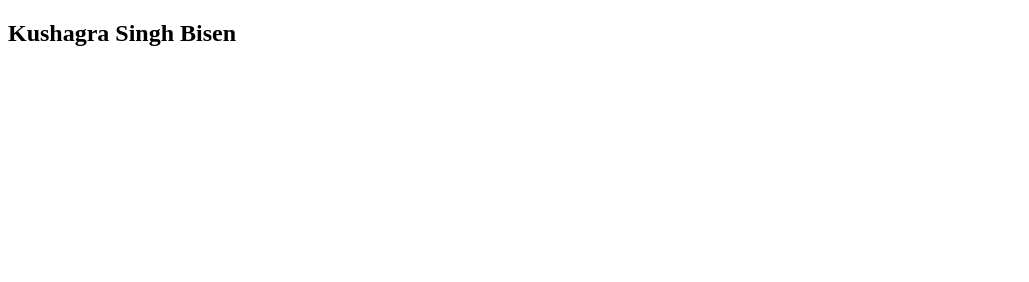
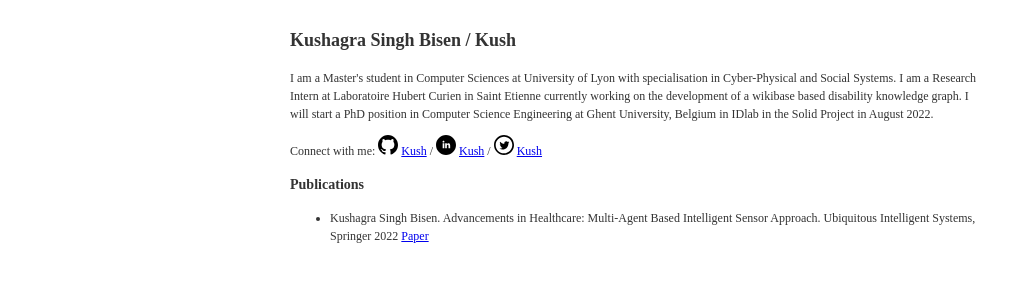
Before and after one commit to argahsuknesib/argahsuknesib.github.io, a plain HTML site: page index.html in a window 1280 px wide. Shown: the whole page, without its empty margins (0-1029 px from the left). Drawn offline with Linux system fonts and the light colour scheme.

Commit message:
first draft.

```diff
--- a/index.html
+++ b/index.html
@@ -3,9 +3,22 @@
 <head>
     <meta charset="UTF-8">
     <title>Kush</title>
-    <link rel="stylesheet" href="style.css">
 </head>
+<link rel="stylesheet" href="style.css">
 <body>
-    <h2>Kushagra Singh Bisen</h2>
+    <h2>Kushagra Singh Bisen / Kush</h2>
+    <p>I am a Master's student in Computer Sciences at University of Lyon with specialisation in Cyber-Physical and Social Systems. I am a Research Intern at Laboratoire Hubert Curien in Saint Etienne
+        currently working on the development of a wikibase based disability knowledge graph. I will start a PhD position in Computer Science Engineering at Ghent University, Belgium
+        in IDlab in the Solid Project in August 2022.</p>
+        <p>
+            Connect with me: <svg xmlns="http://www.w3.org/2000/svg" width="20" height="20" viewBox="0 0 24 24"><path d="M12 0c-6.626 0-12 5.373-12 12 0 5.302 3.438 9.8 8.207 11.387.599.111.793-.261.793-.577v-2.234c-3.338.726-4.033-1.416-4.033-1.416-.546-1.387-1.333-1.756-1.333-1.756-1.089-.745.083-.729.083-.729 1.205.084 1.839 1.237 1.839 1.237 1.07 1.834 2.807 1.304 3.492.997.107-.775.418-1.305.762-1.604-2.665-.305-5.467-1.334-5.467-5.931 0-1.311.469-2.381 1.236-3.221-.124-.303-.535-1.524.117-3.176 0 0 1.008-.322 3.301 1.23.957-.266 1.983-.399 3.003-.404 1.02.005 2.047.138 3.006.404 2.291-1.552 3.297-1.23 3.297-1.23.653 1.653.242 2.874.118 3.176.77.84 1.235 1.911 1.235 3.221 0 4.609-2.807 5.624-5.479 5.921.43.372.823 1.102.823 2.222v3.293c0 .319.192.694.801.576 4.765-1.589 8.199-6.086 8.199-11.386 0-6.627-5.373-12-12-12z"/></svg>
+            <a href="https://github.com/argahsuknesib">Kush</a> / <svg xmlns="http://www.w3.org/2000/svg" width="20" height="20" viewBox="0 0 24 24"><path d="M12 0c-6.627 0-12 5.373-12 12s5.373 12 12 12 12-5.373 12-12-5.373-12-12-12zm-2 16h-2v-6h2v6zm-1-6.891c-.607 0-1.1-.496-1.1-1.109 0-.612.492-1.109 1.1-1.109s1.1.497 1.1 1.109c0 .613-.493 1.109-1.1 1.109zm8 6.891h-1.998v-2.861c0-1.881-2.002-1.722-2.002 0v2.861h-2v-6h2v1.093c.872-1.616 4-1.736 4 1.548v3.359z"/></svg> <a href="https://www.linkedin.com/in/argahsuknesib/">Kush</a> / <svg xmlns="http://www.w3.org/2000/svg" width="20" height="20" viewBox="0 0 24 24"><path d="M12 2c5.514 0 10 4.486 10 10s-4.486 10-10 10-10-4.486-10-10 4.486-10 10-10zm0-2c-6.627 0-12 5.373-12 12s5.373 12 12 12 12-5.373 12-12-5.373-12-12-12zm6.5 8.778c-.441.196-.916.328-1.414.388.509-.305.898-.787 1.083-1.362-.476.282-1.003.487-1.564.597-.448-.479-1.089-.778-1.796-.778-1.59 0-2.758 1.483-2.399 3.023-2.045-.103-3.86-1.083-5.074-2.572-.645 1.106-.334 2.554.762 3.287-.403-.013-.782-.124-1.114-.308-.027 1.14.791 2.207 1.975 2.445-.346.094-.726.116-1.112.042.313.978 1.224 1.689 2.3 1.709-1.037.812-2.34 1.175-3.647 1.021 1.09.699 2.383 1.106 3.773 1.106 4.572 0 7.154-3.861 6.998-7.324.482-.346.899-.78 1.229-1.274z"/></svg>
+            <a href="https://twitter.com/argahsuknesib">Kush</a>
+        </p>
+
+    <h3>Publications</h3>
+    <ul>
+        <li>Kushagra Singh Bisen. Advancements in Healthcare: Multi-Agent Based Intelligent Sensor Approach. Ubiquitous Intelligent Systems, Springer 2022 <a href="https://link.springer.com/chapter/10.1007/978-981-16-3675-2_12">Paper</a></li>
+    </ul>
 </body>
 </html>
--- a/style.css
+++ b/style.css
@@ -1,6 +1,6 @@
-.body{
+body{
     font-family: "Cascadia Code", serif;
-    font-size: 1.2em;
+    font-size: 0.75em;
     line-height: 1.5;
     color: #333;
     background-color: white;
```
